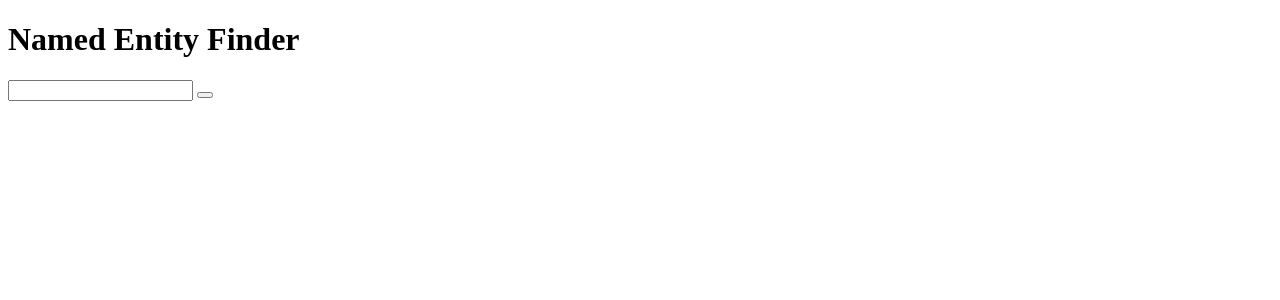
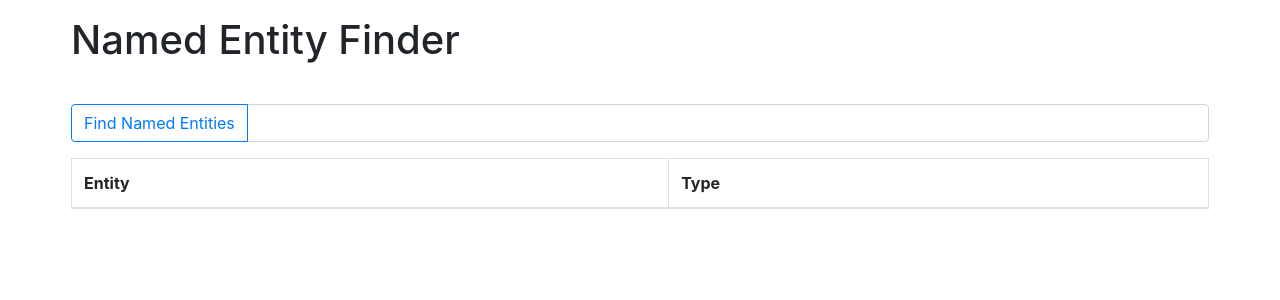
Before and after one commit to rohitsrao/youtube-learning, a Flask app: page / in a window 1280 px wide. Shown: the top 300 px of the page. Run offline with Flask 2, Linux system fonts and the light colour scheme; lists and menus that the app fills with data are empty; some libraries are stand-ins or nearby versions.

Commit message:
test_page_has_ner_table_on_it() defined and passed with updated HTML
defined ner.js
updated html

```diff
--- /dev/null
+++ b/tdd_python/wes_doyle/static/ner.js
@@ -0,0 +1,63 @@
+const fetchResult = (sent) => {
+	fetch('http://localhost:5000/ner', {
+		method: 'POST',
+		headers: new Headers({ 'content-type': 'application/json' }),
+		cache: 'no-cache',
+		body: JSON.stringify({ 'sentence': sent })
+	}).then(async (response) => {
+		if (response.ok) {
+			let result = await response.json();
+			let labelDoc = document.getElementById('labeled-doc');
+			labeledDoc.innerHTML = result.html;
+			return buildNerTable(result.entities);
+		}
+		return Promise.reject(response);
+	}).catch((error) => {
+		console.log('Something went wrong. ', error);
+	});
+}
+
+const buildNerTable = (results) => {
+	let table = document.getElementById('ner-table');
+
+	results.forEach(result => {
+		let row = document.createElement('tr');
+		row.classList.add('ner-row');
+
+		let colName = document.createElement('td');
+		colName.textContent = result.ent;
+
+		let colType = document.createElement('td');
+		colType.textContent = result.label;
+
+		row.appendChild(colName);
+		row.appendChild(colType);
+
+		table.appendChild(row);
+	})
+}
+
+const cleanTable = () => {
+	let rows = document.querySelectorAll('.ner-row');
+	rows.forEach(row => {
+		row.remove();
+	})
+}
+
+const updateResults = async (userInput) => {
+	cleanTable();
+	await fetchResult(userInput.value);
+}
+
+const init = async () => {
+	const submitButton = document.getElementById('find-button');
+	const userInput = document.getElementById('input-text');
+
+	submitButton.addEventListener('click', async (e) => {
+		await updateResults(userInput);
+	})
+}
+
+window.onload = (event) = {
+	init();
+}
--- a/tdd_python/wes_doyle/templates/index.html
+++ b/tdd_python/wes_doyle/templates/index.html
@@ -2,13 +2,52 @@
 <html>
   <head>
     <title>Named Entity</title>
+    <link rel="stylesheet" href="https://stackpath.bootstrapcdn.com/bootstrap/4.3.1/css/bootstrap.min.css"
+      integrity="sha384-ggOyR0iXCbMQv3Xipma34MD+dH/1fQ784/j6cY/iJTQUOhcWr7x9JvoRxT2MZw1T" crossorigin="anonymous">
   </head>
 
   <body>
-    <h1 id="app-heading" data-test-id="heading">
-      Named Entity Finder
-    </h1>
-    <input id="input-text" data-test-id="input-text" class="form-control">
-    <button class="btn btn-outline-primary" type="button" id="find-button" data-test-id="find-button">
+    <div class="container p-3" id="app">
+      <div class="row my-f">
+        <h1 id="app-heading" data-test-id="heading">
+          Named Entity Finder
+        </h1>
+      </div>
+
+      <div class="row my-3">
+        <div id="labeled-doc" data-test-id="labeled-doc">
+        </div>
+      </div>
+
+      <div class="row my-3">
+        <div class="input-group">
+          <div class="input-group-prepend">
+            <button
+              class="btn btn-outline-primary"
+              type="button"
+              id="find-button"
+              data-test-id="find-button"
+            >Find Named Entities
+            </button>
+          </div>
+          <input id="input-text" data-test-id="input-text" class="form-control">
+        </div>
+      </div>
+
+      <div class="row my-3">
+        <table id="ner-table" data-test-id="ner-table" class="table table-bordered">
+          <thead class="thead dark">
+            <tr>
+              <th>Entity</th>
+              <th>Type</th>
+            </tr>
+          </thead>
+          <tbody>
+          </tbody>
+        </table>
+      </div>
+
+    </div>
+    <script src="static/ner.js" type="text/javascript"></script>
   </body>
 </html>
```
Also changed, not shown: tdd_python/wes_doyle/test/test_index_e2e.py (+8 -0 lines).
